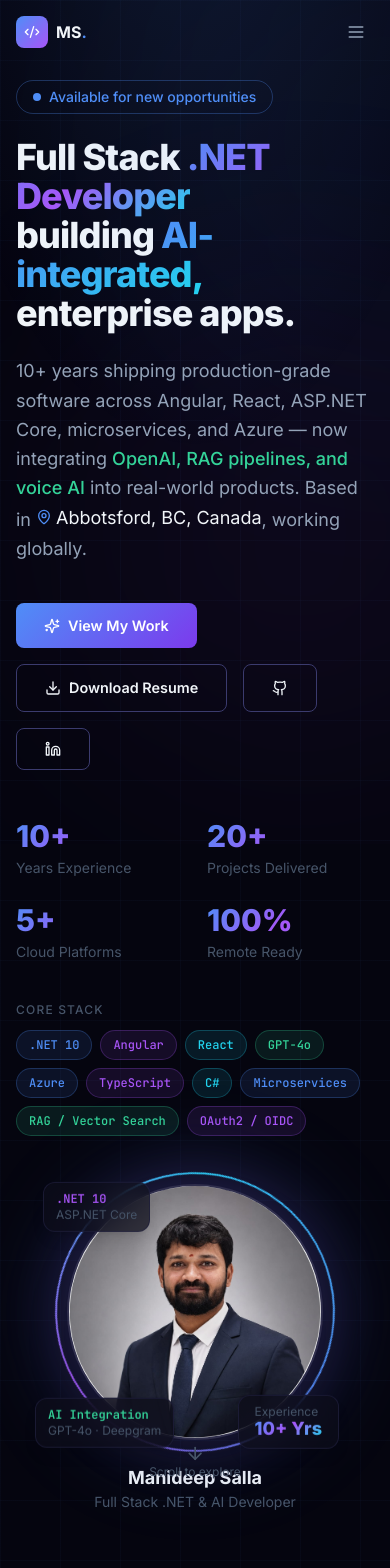
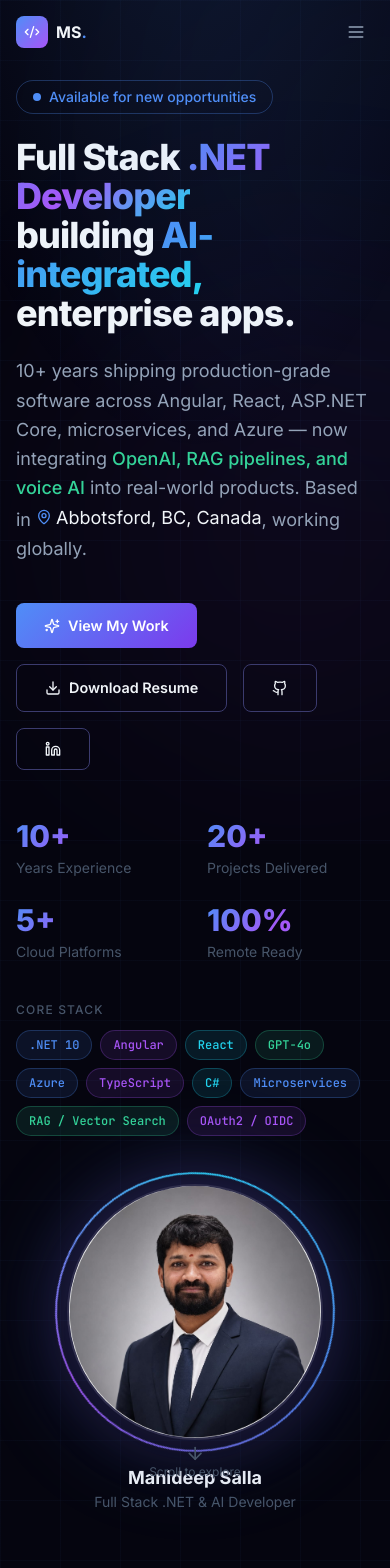
Before and after one commit to Manideep1412/manideep-portfolio, a Next.js app: page / in a window 390 px wide. Shown: the top 1568 px of the page. Built offline with nearby package versions, Linux system fonts and the light colour scheme.

Commit message:
fix: Android viewport overflow and nav scroll reliability

```diff
--- a/app/globals.css
+++ b/app/globals.css
@@ -27,6 +27,8 @@
 html {
   scroll-behavior: smooth;
   scroll-padding-top: 80px;
+  overflow-x: hidden;
+  max-width: 100vw;
 }
 
 body {
--- a/components/Hero.tsx
+++ b/components/Hero.tsx
@@ -42,11 +42,11 @@ export default function Hero() {
       {/* Background hero glow */}
       <div className="absolute inset-0 bg-hero-glow pointer-events-none" />
 
-      {/* Floating orb */}
+      {/* Floating orb — hidden on mobile to avoid overflow */}
       <motion.div
         animate={{ y: [0, -20, 0], opacity: [0.3, 0.6, 0.3] }}
         transition={{ duration: 8, repeat: Infinity, ease: "easeInOut" }}
-        className="absolute top-1/4 right-1/4 h-80 w-80 rounded-full bg-accent-purple/8 blur-[100px] pointer-events-none"
+        className="hidden sm:block absolute top-1/4 right-1/4 h-80 w-80 rounded-full bg-accent-purple/8 blur-[100px] pointer-events-none"
       />
 
       <div className="mx-auto max-w-7xl w-full">
@@ -197,31 +197,31 @@ export default function Hero() {
                 />
               </div>
 
-              {/* Floating experience badge */}
+              {/* Floating experience badge — hidden on mobile to prevent overflow */}
               <motion.div
                 animate={{ y: [0, -6, 0] }}
                 transition={{ duration: 3, repeat: Infinity, ease: "easeInOut" }}
-                className="absolute -bottom-3 -right-4 glass rounded-xl px-4 py-2.5 border border-accent-blue/30 shadow-lg"
+                className="hidden sm:block absolute -bottom-3 -right-4 glass rounded-xl px-4 py-2.5 border border-accent-blue/30 shadow-lg"
               >
                 <p className="text-xs text-text-muted leading-none mb-0.5">Experience</p>
                 <p className="text-lg font-extrabold gradient-text leading-none">10+ Yrs</p>
               </motion.div>
 
-              {/* Floating .NET badge */}
+              {/* Floating .NET badge — hidden on mobile to prevent overflow */}
               <motion.div
                 animate={{ y: [0, 6, 0] }}
                 transition={{ duration: 4, repeat: Infinity, ease: "easeInOut", delay: 1 }}
-                className="absolute -top-2 -left-6 glass rounded-xl px-3 py-2 border border-accent-purple/30 shadow-lg"
+                className="hidden sm:block absolute -top-2 -left-6 glass rounded-xl px-3 py-2 border border-accent-purple/30 shadow-lg"
               >
                 <p className="text-xs font-mono font-semibold text-accent-purple">.NET 10</p>
                 <p className="text-xs text-text-muted">ASP.NET Core</p>
               </motion.div>
 
-              {/* Floating AI badge */}
+              {/* Floating AI badge — hidden on mobile to prevent overflow */}
               <motion.div
                 animate={{ y: [0, -5, 0] }}
                 transition={{ duration: 3.5, repeat: Infinity, ease: "easeInOut", delay: 2 }}
-                className="absolute -bottom-3 -left-8 glass rounded-xl px-3 py-2 border border-emerald-400/30 shadow-lg"
+                className="hidden sm:block absolute -bottom-3 -left-8 glass rounded-xl px-3 py-2 border border-emerald-400/30 shadow-lg"
               >
                 <p className="text-xs font-mono font-semibold text-emerald-400">AI Integration</p>
                 <p className="text-xs text-text-muted">GPT-4o · Deepgram</p>
--- a/components/Navbar.tsx
+++ b/components/Navbar.tsx
@@ -38,8 +38,14 @@ export default function Navbar() {
 
   const handleNavClick = (href: string) => {
     setMobileOpen(false);
-    const el = document.querySelector(href);
-    el?.scrollIntoView({ behavior: "smooth" });
+    // scrollIntoView is unreliable on Android Chrome — use window.scrollTo instead.
+    // 50ms delay lets the mobile menu finish closing before we scroll.
+    setTimeout(() => {
+      const el = document.getElementById(href.slice(1));
+      if (!el) return;
+      const top = el.getBoundingClientRect().top + window.scrollY - 80;
+      window.scrollTo({ top, behavior: "smooth" });
+    }, 50);
   };
 
   return (
```
